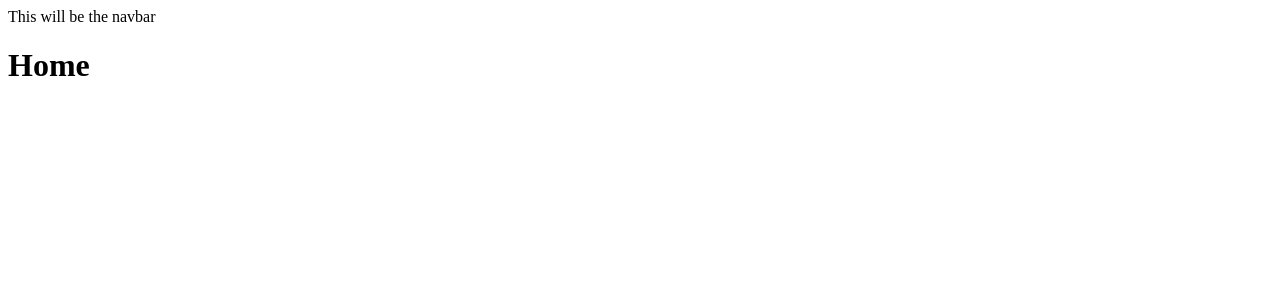
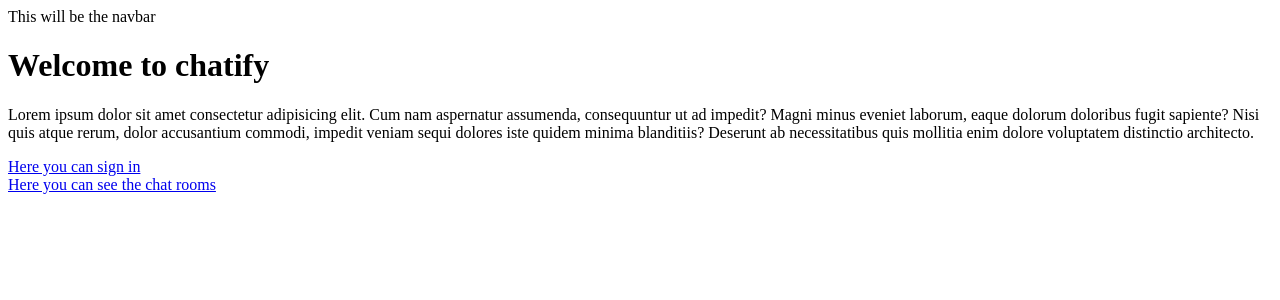
Before and after one commit to adammetal/chatify, a React (Vite) app: page / in a window 1280 px wide. Shown: the top 300 px of the page. Built offline with nearby package versions, Linux system fonts and the light colour scheme.

Commit message:
fill up the home page with links and info place

```diff
--- a/src/pages/Home.jsx
+++ b/src/pages/Home.jsx
@@ -1,7 +1,25 @@
+import { Link } from "react-router-dom";
+
 function Home() {
   return (
-    <h1>Home</h1>
-  )
+    <div>
+      <h1>Welcome to chatify</h1>
+      <p>
+        Lorem ipsum dolor sit amet consectetur adipisicing elit. Cum nam
+        aspernatur assumenda, consequuntur ut ad impedit? Magni minus eveniet
+        laborum, eaque dolorum doloribus fugit sapiente? Nisi quis atque rerum,
+        dolor accusantium commodi, impedit veniam sequi dolores iste quidem
+        minima blanditiis? Deserunt ab necessitatibus quis mollitia enim dolore
+        voluptatem distinctio architecto.
+      </p>
+      <div>
+        <Link to="/login">Here you can sign in</Link>
+      </div>
+      <div>
+        <Link to="/chat">Here you can see the chat rooms</Link>
+      </div>
+    </div>
+  );
 }
 
 export default Home;
```
